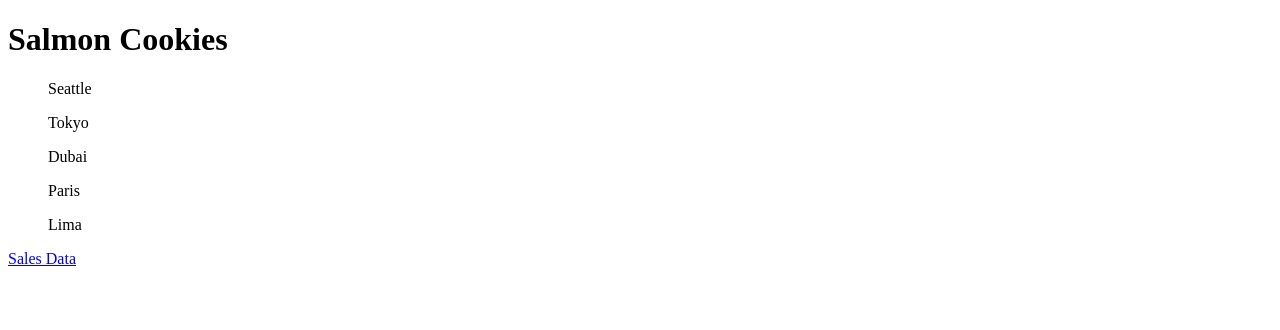
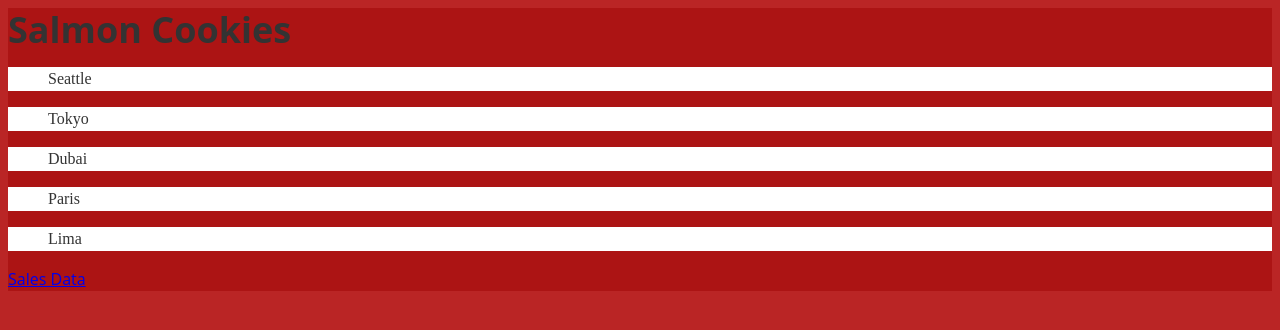
Before and after one commit to SophiaG20/cookie-stand, a plain HTML site: page index.html in a window 1280 px wide. Drawn offline with Linux system fonts and the light colour scheme.

Commit message:
finished

```diff
--- a/index.html
+++ b/index.html
@@ -4,6 +4,7 @@
     <meta charset="UTF-8">
     <meta http-equiv="X-UA-Compatible" content="IE=edge">
     <meta name="viewport" content="width=device-width, initial-scale=1.0">
+    <link rel="stylesheet" type="text/css" href="style.css"/>
     <title>Salmon Cookies</title>
 </head>
 <body>
--- a/style.css
+++ b/style.css
@@ -2,8 +2,8 @@
 html {
     font-size: 62.5%;
     font-style: Helvetica;
-    color: #333;
-    background: #fff;
+    color: rgb(239, 224, 224);
+    background: rgb(186, 37, 37);
     line-height: 1.5;
     -webkit-font-smoothing: antialiased;
     -moz-osx-font-smoothing: grayscale;
@@ -14,7 +14,12 @@ body {
     font-weight: 400;
     line-height: 1.5;
     color: #333;
-    background: #fff;
+    background: rgb(172, 20, 20);
+}
+a:hover {
+    transition: 2s;
+    color: gold;
+    text-decoration: none;
 }
 h1, h2, h3, h4, h5, h6 {
     font-family: 'Open Sans', sans-serif;
```
